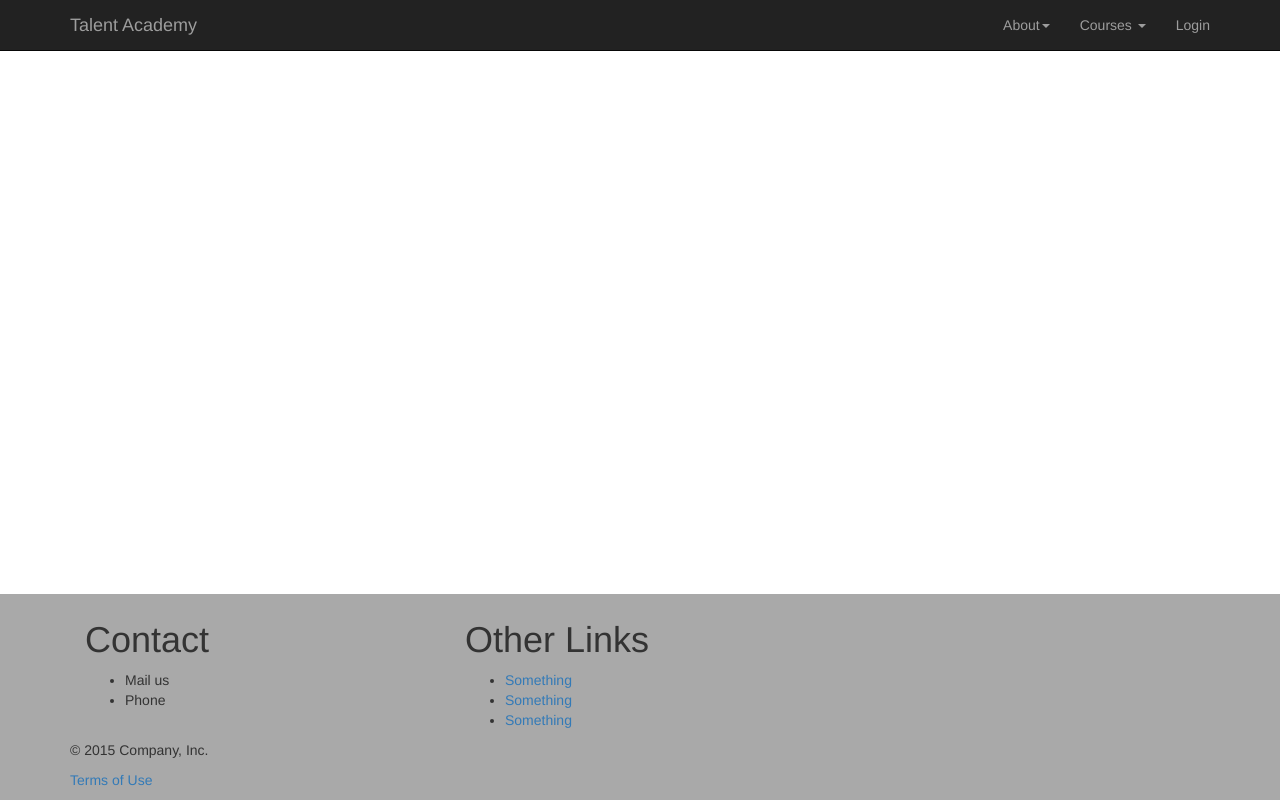
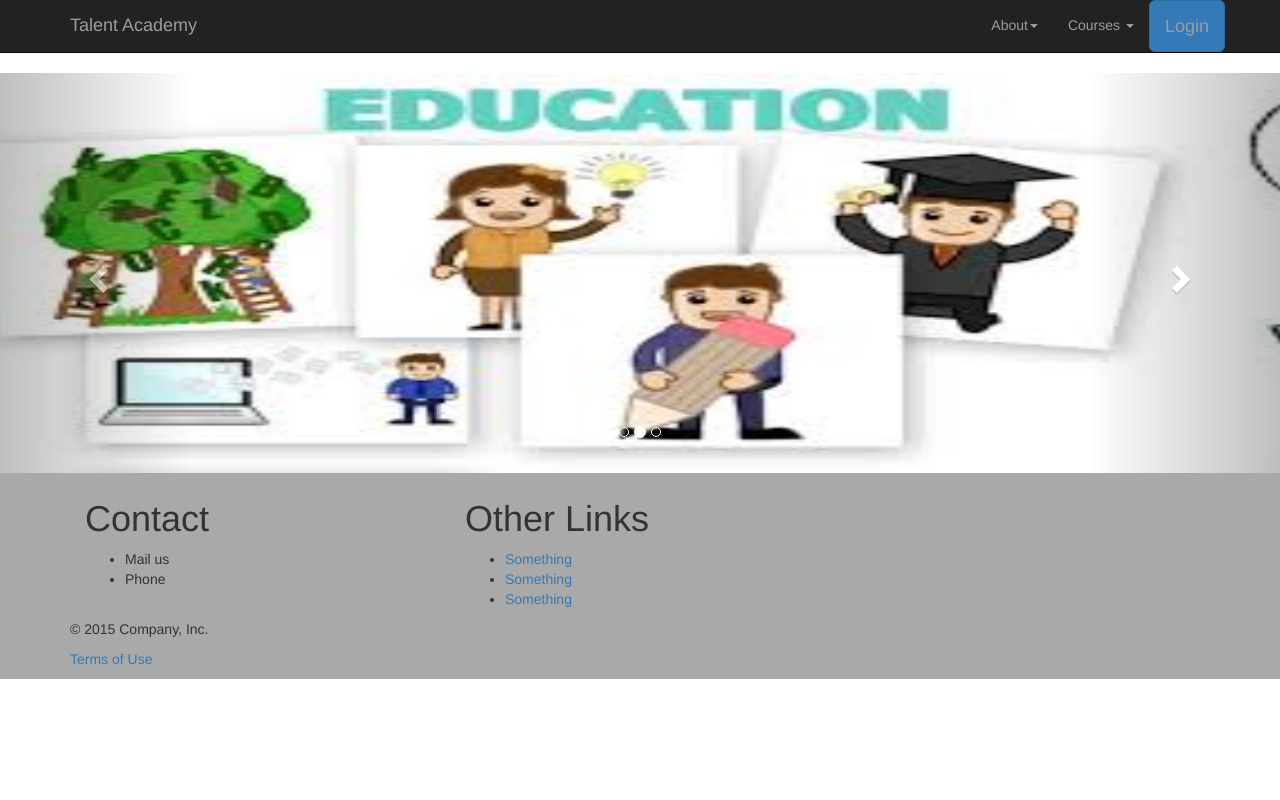
Before and after one commit to sudheeshshetty/Talent-Academy, a plain HTML site: page home.html in a window 1280 px wide. Drawn offline with Linux system fonts and the light colour scheme.

Commit message:
Carousel

```diff
--- a/css/style.css
+++ b/css/style.css
@@ -1,7 +1,13 @@
 footer {
-    position: fixed;
+    position: relative;
     padding-top: 0.5%;
     bottom: 0;
     width: 100%;
     background-color:darkgrey;
 }
+img{
+    max-height: 400px;
+    max-width: 100%;
+    min-height: 400px;
+    min-width: 100%;
+}
--- a/home.html
+++ b/home.html
@@ -45,12 +45,40 @@
                             <li><a href="#">One more separated link</a></li>
                         </ul>
                     </li>
-                    <li><a href="#">Login</a></li>
+                    <li><a class="btn btn-lg btn-primary" href="#" role="button">Login</a></li>
                 </ul>
             </div>
         </div>
     </nav>
 </div>
+<div id="myCarousel" class="carousel slide" data-ride="carousel">
+      <!-- Indicators -->
+      <ol class="carousel-indicators">
+        <li data-target="#myCarousel" data-slide-to="0" class="active"></li>
+        <li data-target="#myCarousel" data-slide-to="1"></li>
+        <li data-target="#myCarousel" data-slide-to="2"></li>
+      </ol>
+      <div class="carousel-inner" role="listbox">
+        <div class="item active">
+          <img src="images/images.jpg" alt="First slide">
+        </div>
+        <div class="item">
+          <img src="images/images1.jpg" alt="Second slide">
+        </div>
+        <div class="item">
+          <img class="img-center center-block img-responsive" src="images/images2.jpg" alt="Third slide">
+        </div>
+      </div>
+      <a class="left carousel-control" href="#myCarousel" role="button" data-slide="prev">
+        <span class="glyphicon glyphicon-chevron-left" aria-hidden="true"></span>
+        <span class="sr-only">Previous</span>
+      </a>
+      <a class="right carousel-control" href="#myCarousel" role="button" data-slide="next">
+        <span class="glyphicon glyphicon-chevron-right" aria-hidden="true"></span>
+        <span class="sr-only">Next</span>
+      </a>
+    </div>
+
 <footer id="footer">
   <div class="container">
       <div class="col-sm-4">
```
Also changed, not shown: images/images.jpg (added), images/images1.jpg (added), images/images2.jpg (added), images/shirley.jpg (deleted), images/shirley_sethia.jpg (deleted), images/shirleysetia.jpg (deleted).
